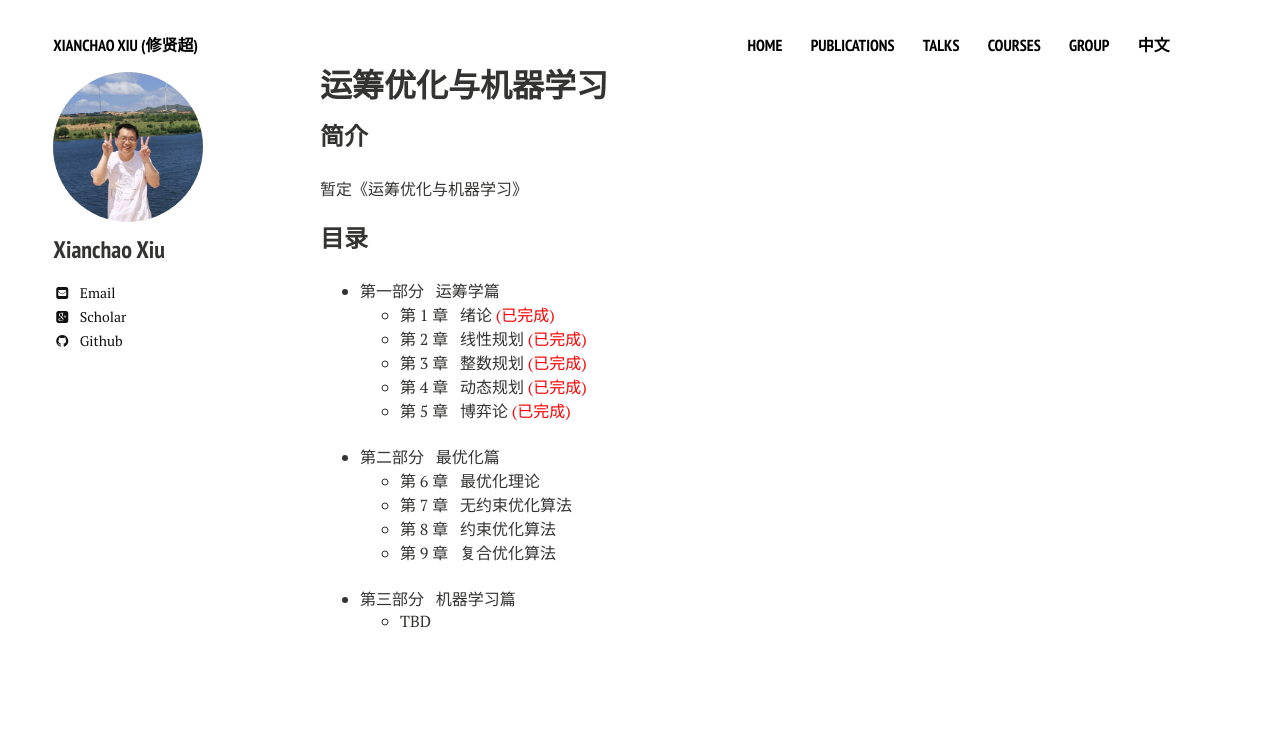
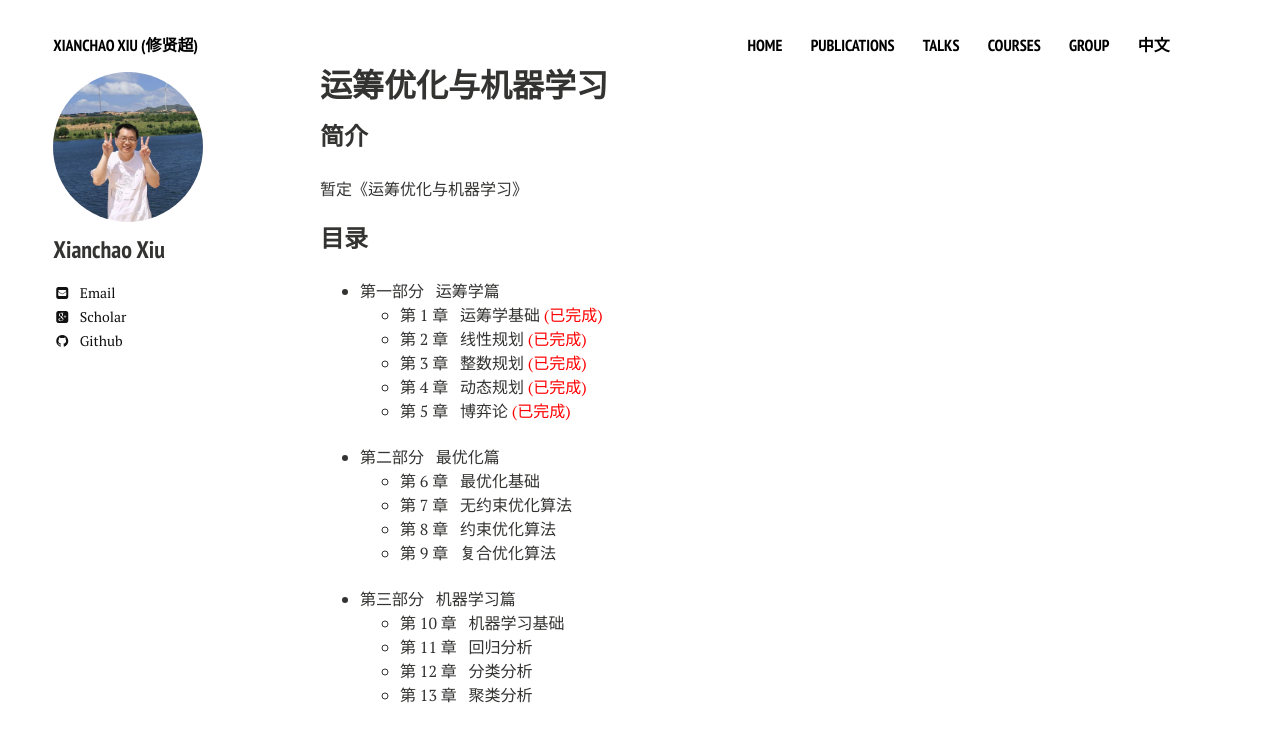
Before and after one commit to xianchaoxiu/xianchaoxiu.github.io, a Jekyll site: the page built from chinese/book/ORML/index.md, in a window 1280 px wide. Shown: the top 742 px of the page. Built offline with Jekyll 4.4.1, drawn with Linux system fonts in a browser that asks for light colours; nearby versions of some CDN libraries.

Commit message:
Update index.md

```diff
--- a/chinese/book/ORML/index.md
+++ b/chinese/book/ORML/index.md
@@ -10,17 +10,20 @@ share: false
 
 ### 目录
 * 第一部分 &nbsp; 运筹学篇 <br>
-  - 第 1 章 &nbsp;  绪论 <span style="color:#ff0000">(已完成)</span><br>
+  - 第 1 章 &nbsp;  运筹学基础 <span style="color:#ff0000">(已完成)</span><br>
   - 第 2 章 &nbsp;  线性规划 <span style="color:#ff0000">(已完成)</span><br>
   - 第 3 章 &nbsp;  整数规划 <span style="color:#ff0000">(已完成)</span><br>
   - 第 4 章 &nbsp;  动态规划 <span style="color:#ff0000">(已完成)</span><br>
   - 第 5 章 &nbsp;  博弈论 <span style="color:#ff0000">(已完成)</span><br><br>
 
 * 第二部分 &nbsp; 最优化篇 <br>
-  - 第 6 章 &nbsp;  最优化理论<br>
+  - 第 6 章 &nbsp;  最优化基础 <br>
   - 第 7 章 &nbsp;  无约束优化算法 <br>
   - 第 8 章 &nbsp;  约束优化算法 <br>
   - 第 9 章 &nbsp;  复合优化算法<br><br>
 
 * 第三部分 &nbsp; 机器学习篇 <br>
-  - TBD
+  - 第 10 章 &nbsp;  机器学习基础 <br>
+  - 第 11 章 &nbsp;  回归分析 <br>
+  - 第 12 章 &nbsp;  分类分析 <br>
+  - 第 13 章 &nbsp;  聚类分析<br><br>
```
